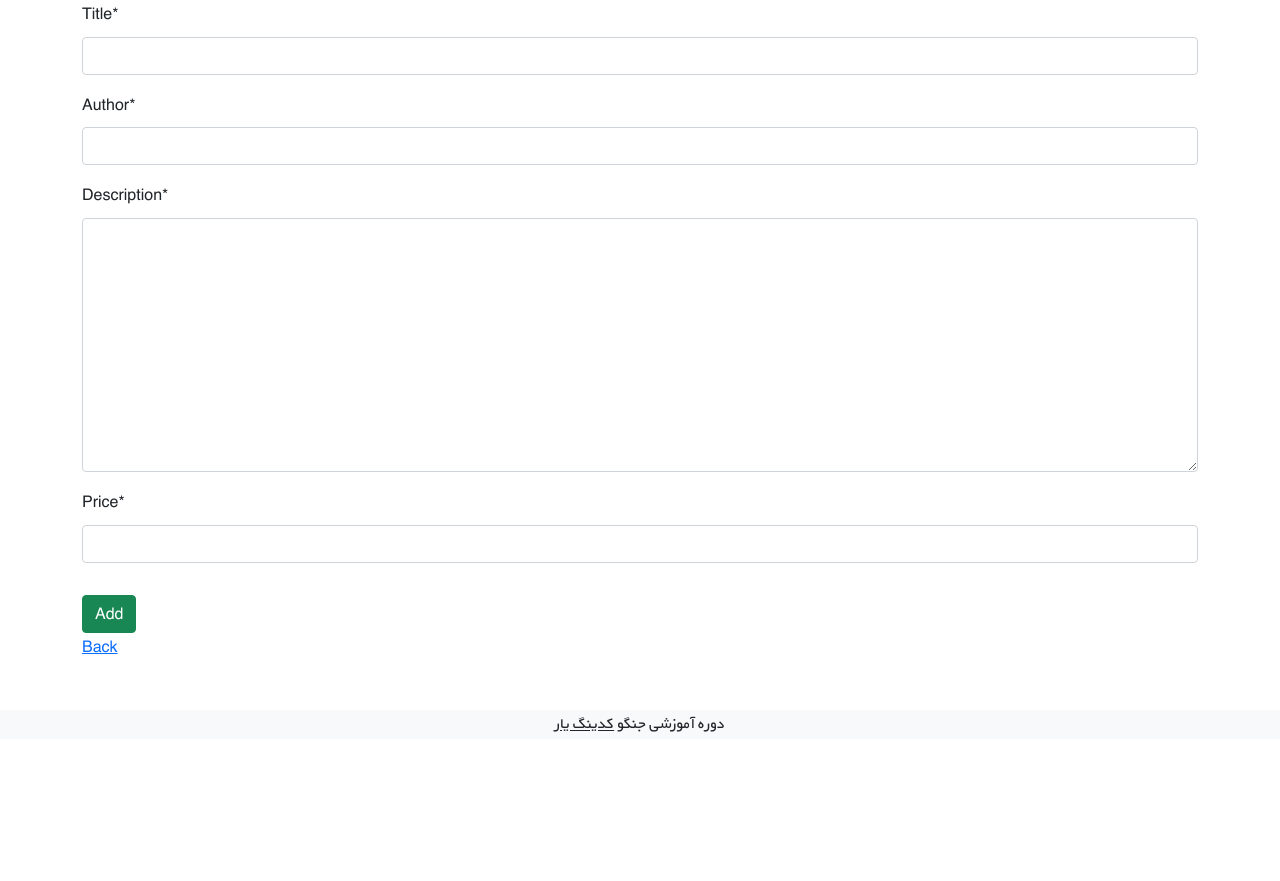
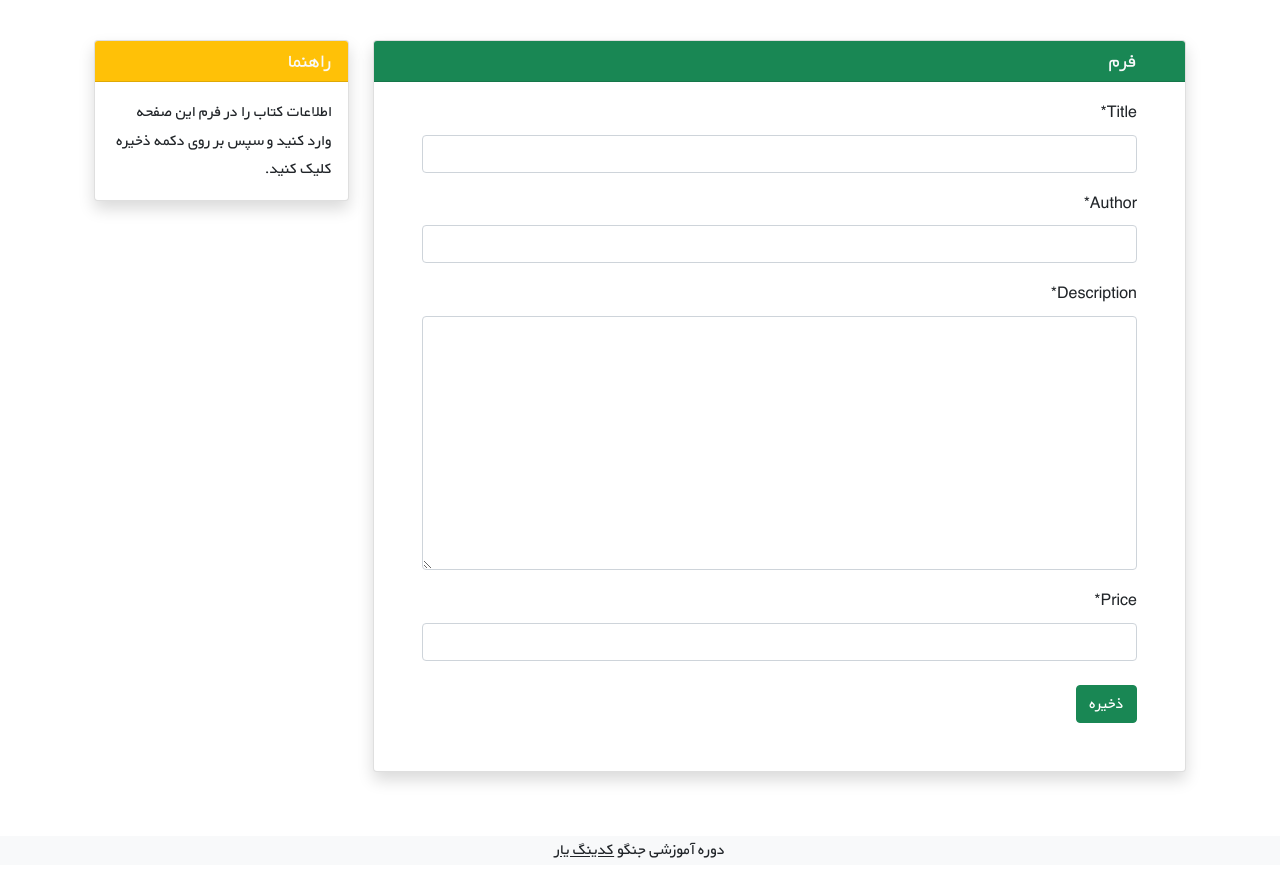
Before and after one commit to naser66/django_bookstore, a Django app: page /books/create/ in a window 1280 px wide. Shown: the part 61-942 px from the top of the page. Before the commit the page ends 793 px from the top, so only its background shows below. Run offline with Django 5.2, Linux system fonts and the light colour scheme; some libraries are stand-ins or nearby versions.

Commit message:
add css and template tag to create book page

```diff
--- a/books/templates/books/create_book.html
+++ b/books/templates/books/create_book.html
@@ -4,14 +4,32 @@
 {% block title %}Add Book{% endblock %}
 
 {% block content %}
-    <form method="post">
-        {% csrf_token %}
-        {{ form|crispy }}
+    <div class="container mt-4" dir="rtl">
+        <div class="row">
+            <div class="col-9">
+                <div class="card shadow my-3">
+                    <h5 class="card-header bg-success text-light px-5">فرم</h5>
+                    <div class="px-5 pt-3 pb-5">
+                        <form method="POST">
+                            {% csrf_token %}
+                            {{ form|crispy }}
+                            <button type="submit" class="btn btn-success mt-2">ذخیره</button>
+                        </form>
+                    </div>
+                </div>
+            </div>
+            <div class="col-3">
 
-    <button class="btn btn-success mt-3" type="submit">Add</button>
-    <br>
-    <a href="{% url 'book_list' %}">Back</a>
+                <div class="card my-3 shadow">
+                    <h5 class="card-header bg-warning text-light">راهنما</h5>
+                    <div class="card-body">
+                        <p class="card-text">
+                            اطلاعات کتاب را در فرم این صفحه وارد کنید و سپس بر روی دکمه ذخیره کلیک کنید.
+                        </p>
+                    </div>
+                </div>
 
-    </form>
-
+            </div>
+        </div>
+    </div>
 {% endblock %}
```
